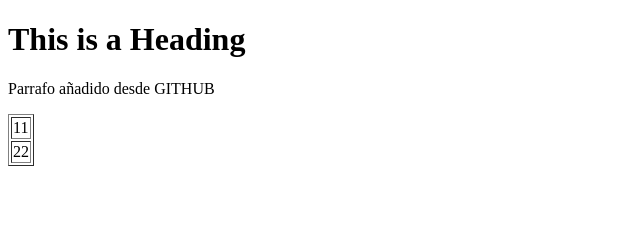
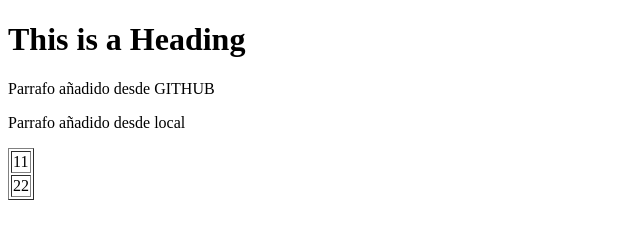
Before and after one commit to PerykoLoL/proyectoC, a plain HTML site: page index.html in a window 1280 px wide. Shown: the whole page, without its empty margins (0-640 px from the left). Drawn offline with Linux system fonts and the light colour scheme.

Commit message:
añadido otro parrafoindex.html

```diff
--- a/index.html
+++ b/index.html
@@ -8,6 +8,7 @@
 <h1>This is a Heading</h1>
 
 <p>Parrafo añadido desde GITHUB</p>
+<p>Parrafo añadido desde local</p>
 <table border="1">
     <tr>
 <td>11</td>
```
